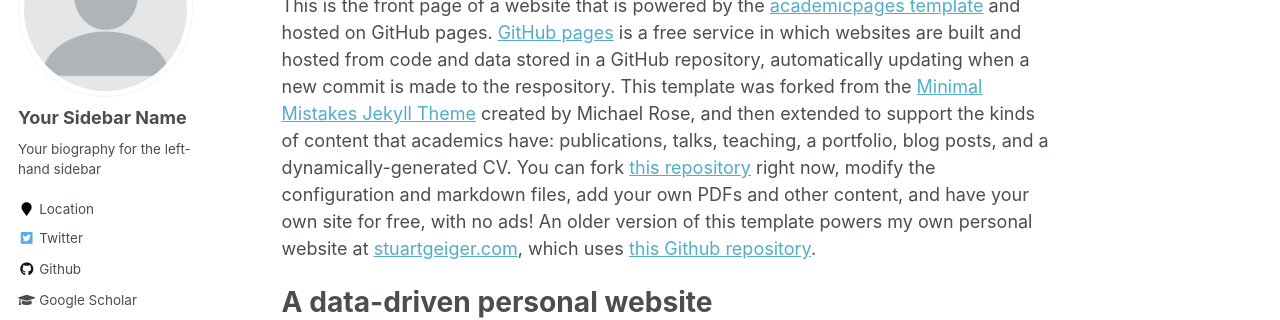
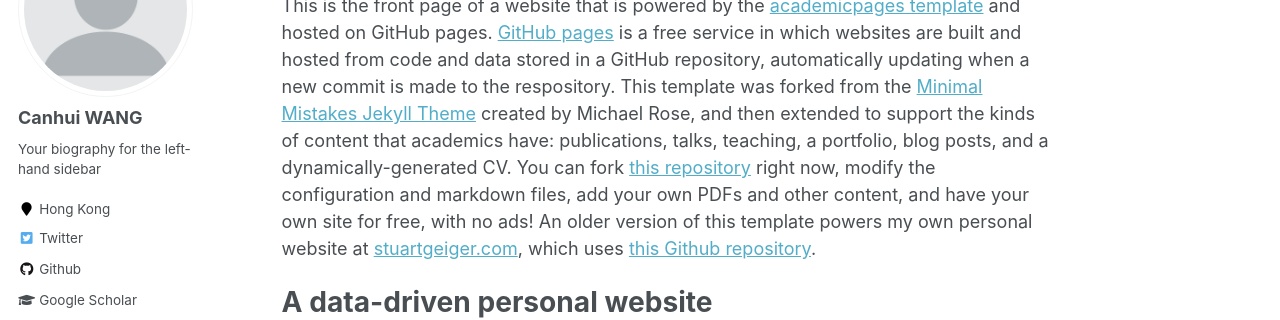
Before and after one commit to Canhui/canhui.github.io, a Jekyll site: the page built from _pages/about.md, in a window 1280 px wide. Shown: the part 196-516 px from the top of the page. Built offline with Jekyll 4.4.1, drawn with Linux system fonts in a browser that asks for light colours; some web fonts are replaced.

Commit message:
configurations

```diff
--- a/_config.yml
+++ b/_config.yml
@@ -80,10 +80,10 @@ analytics:
 
 # Site Author
 author:
-  name             : "Your Sidebar Name"
+  name             : "Canhui WANG"
   avatar           : "profile.png"
   bio              : "Your biography for the left-hand sidebar"
-  location         : "Location"
+  location         : "Hong Kong"
   employer         :
   pubmed           : "https://www.ncbi.nlm.nih.gov/pubmed/?term=john+snow"
   googlescholar    : "http://yourfullgooglescholarurl.com"
--- a/_data/authors.yml
+++ b/_data/authors.yml
@@ -1,7 +1,7 @@
 # Authors
 
 Name Name:
-  name        : "Name Name1"
+  name        : "Name Name"
   uri         : "http://name.com"
   email       : "name@name.com"
   bio         : "This is the first name."
```
